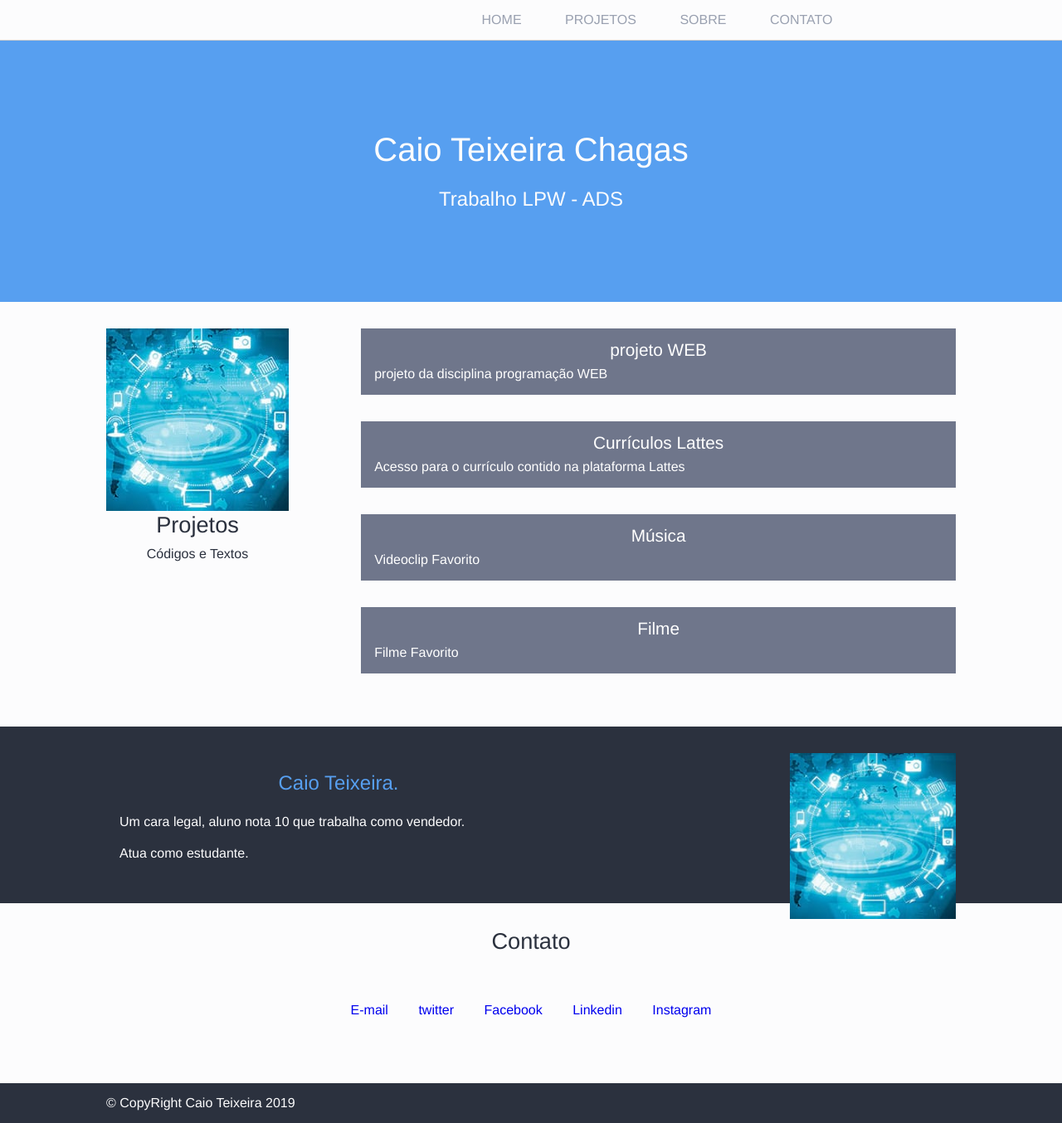
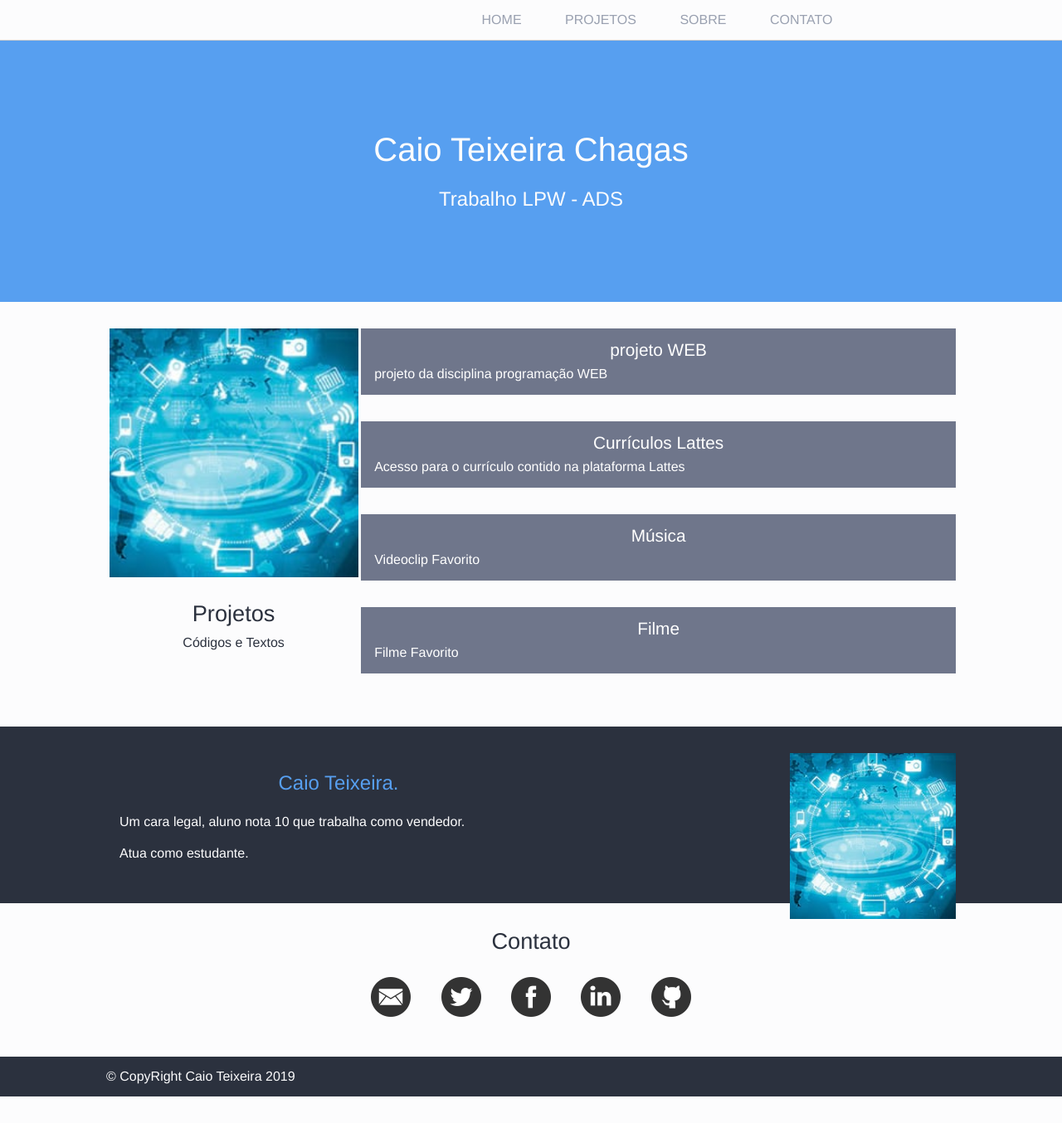
Before and after one commit to felipekennedy/AulasProgramacaoWeb, a PHP site: page / in a window 1280 px wide. Shown: the whole page at 83% size. After the commit the page ends 1322 px from the top, so only its background shows below. Run offline with PHP 8.4, Linux system fonts and the light colour scheme.

Commit message:
Projeto final
Projeto final

```diff
--- a/estilos/blog.css
+++ b/estilos/blog.css
@@ -40,8 +40,34 @@ header ul{
 
 #contato li{
     display: inline-block;
+}
+
+#contato li a{
+    display: inline-block;
     margin: 1em;
-    padding: 2em 0em 2em 0em;
+    width: 48px;
+    height: 48px;
+    text-indent: -9999px;
+}
+
+#contato .email{
+    background-image: url("../Imagens/email.png");
+}
+
+#contato .twitter{
+    background-image: url("../Imagens/twitter.png");
+}
+
+#contato .facebook{
+    background-image: url("../Imagens/face.png");
+}
+
+#contato .linkedin{
+    background-image: url("../Imagens/linkedin.png");
+}
+
+#contato .github{
+    background-image: url("../Imagens/github.png");
 }
 
 .container{
@@ -93,6 +119,11 @@ header li a{
 
 .projetos-header{
     float: left;
+    width: 30%;
+}
+
+.projetos-header h3{
+    margin-top: 1em;
 }
 
 .styleprojetos{
--- a/index.html
+++ b/index.html
@@ -70,11 +70,11 @@
             <h3>Contato</h3>
 
             <ul>
-                <li><a href="mailto:caioteixeirachagas@gmail.com">E-mail</a></li>
-                <li><a href="mailto:caioteixeirachagas@gmail.com">twitter</a></li>
-                <li><a href="mailto:caioteixeirachagas@gmail.com">Facebook</a></li>
-                <li><a href="mailto:caioteixeirachagas@gmail.com">Linkedin</a></li>
-                <li><a href="mailto:caioteixeirachagas@gmail.com">Instagram</a></li>
+                <li><a class="email" href="mailto:caioteixeirachagas@gmail.com">E-mail</a></li>
+                <li><a class="twitter" href="mailto:caioteixeirachagas@gmail.com">twitter</a></li>
+                <li><a class="facebook" href="mailto:caioteixeirachagas@gmail.com">Facebook</a></li>
+                <li><a class="linkedin" href="mailto:caioteixeirachagas@gmail.com">Linkedin</a></li>
+                <li><a class="github" href="mailto:caioteixeirachagas@gmail.com">github</a></li>
             </ul>
 
         </section>
```
Also changed, not shown: Imagens/email.png (added), Imagens/face.png (added), Imagens/github.png (added), Imagens/linkedin.png (added), Imagens/twitter.png (added).
